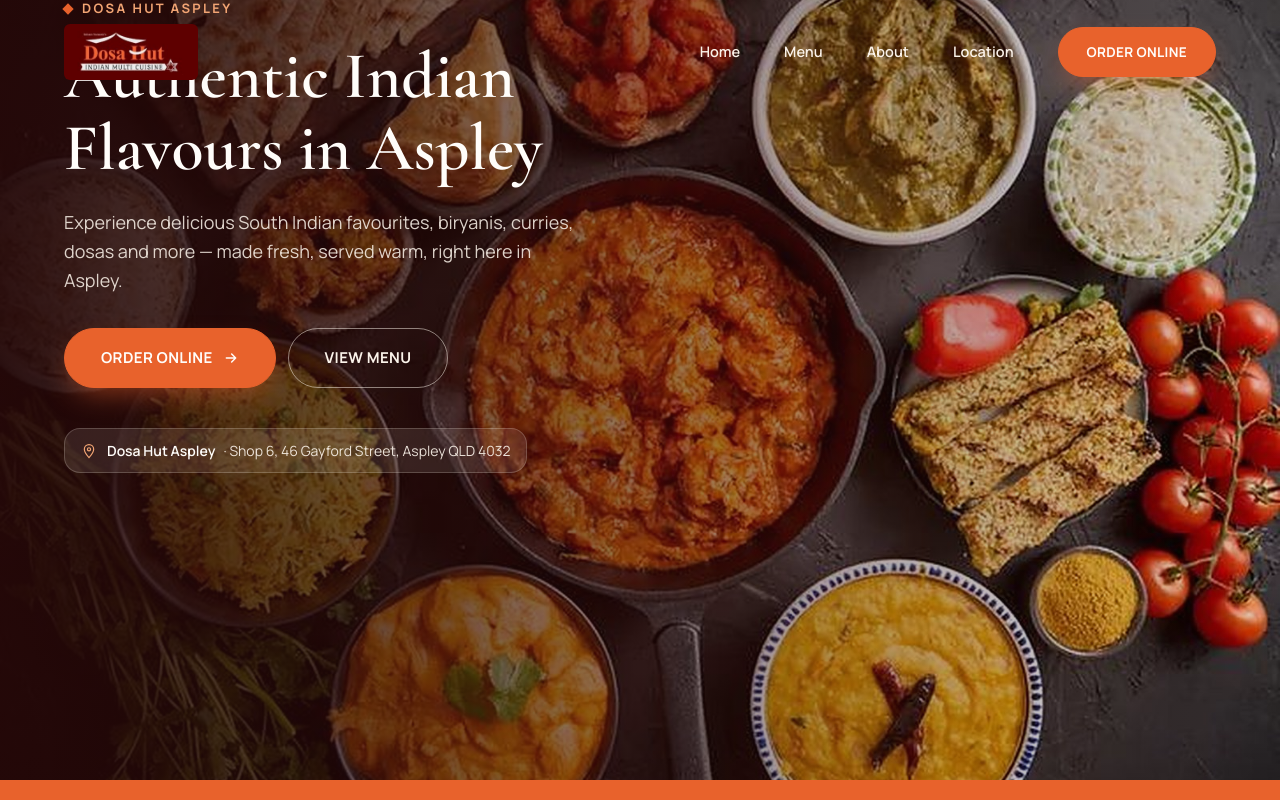
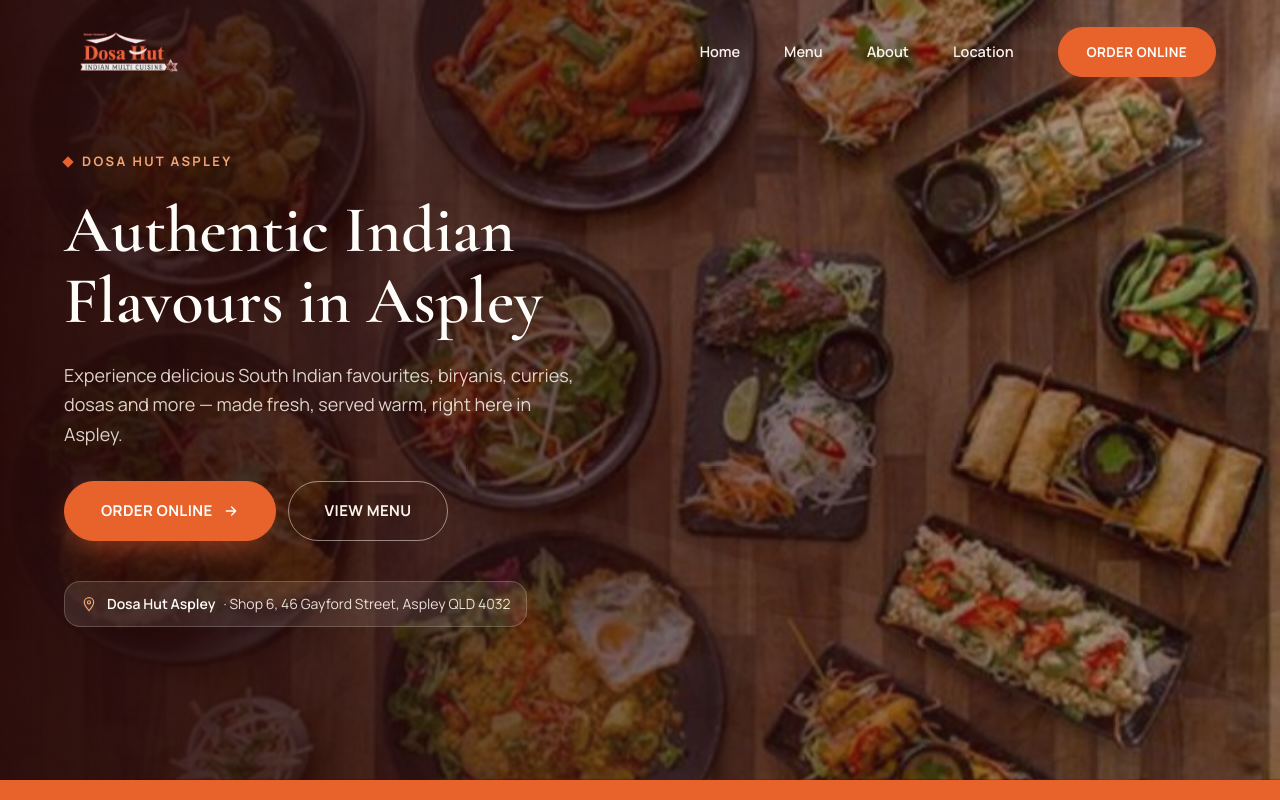
Before and after one commit to maheswar-rao/dosa-hut-Aspley-landing-page, a Next.js app: page / in a window 1280 px wide. Shown: the top 800 px of the page. Built offline with nearby package versions, Linux system fonts and the light colour scheme.

Commit message:
fix layout

```diff
--- a/components/Footer.tsx
+++ b/components/Footer.tsx
@@ -22,11 +22,11 @@
       <div className="mx-auto grid w-full max-w-[1200px] grid-cols-1 gap-9 md:grid-cols-[1.4fr_1fr_1fr_1fr] md:gap-10">
         <div className="flex flex-col gap-4 md:gap-5">
           <Image
-            src="/images/logo.jpg"
+            src="/images/logo.png"
             alt="Dosa Hut logo"
             width={280}
             height={117}
-            className="h-11 w-auto rounded-md md:h-[50px]"
+            className="h-11 w-auto self-start md:h-[50px]"
           />
           <p className="max-w-[280px] text-sm leading-relaxed text-cream-50/60">
             Authentic South Indian &amp; multi-cuisine favourites, freshly made
--- a/components/Gallery.tsx
+++ b/components/Gallery.tsx
@@ -28,7 +28,7 @@
         </p>
       </div>
 
-      <div className="grid w-full max-w-[1200px] grid-cols-2 gap-4 md:grid-cols-4 md:grid-rows-2 md:gap-5">
+      <div className="grid w-full max-w-[1200px] grid-cols-2 gap-4 md:h-[560px] md:grid-cols-4 md:grid-rows-2 md:gap-5">
         {GALLERY.map((item, i) => (
           <div
             key={item.label}
--- a/components/Hero.tsx
+++ b/components/Hero.tsx
@@ -1,25 +1,36 @@
-import Image from "next/image";
 import { Navbar } from "./Navbar";
 import { Button } from "./Button";
+import { HeroBackground } from "./HeroBackground";
 import { ArrowRightIcon, PinIcon } from "./Icons";
 import { SITE } from "@/lib/site";
+
+const HERO_SLIDES = [
+  {
+    src: "/images/hero-food.jpg",
+    alt: "A spread of Indian curries, tandoori chicken, naan and rice",
+    position: "object-[60%_40%]",
+  },
+  {
+    src: "/images/venue-banquet.jpg",
+    alt: "Dosa Hut banquet hall set up for an event",
+    position: "object-center",
+  },
+  {
+    src: "/images/gallery-multicuisine.jpg",
+    alt: "A spread of multi-cuisine dishes on a wooden table",
+    position: "object-center",
+  },
+];
 
 export function Hero() {
   return (
     <section id="top" className="relative h-[620px] w-full overflow-hidden bg-maroon-900 md:h-[780px]">
-      <Image
-        src="/images/hero-food.jpg"
-        alt="A spread of Indian curries, tandoori chicken, naan and rice"
-        fill
-        priority
-        sizes="100vw"
-        className="object-cover object-[60%_40%]"
-      />
+      <HeroBackground slides={HERO_SLIDES} />
       <div className="absolute inset-0 bg-gradient-to-b from-maroon-950/90 via-maroon-950/70 to-maroon-950/95 md:bg-gradient-to-r md:from-maroon-950/95 md:via-maroon-900/50 md:to-maroon-900/10" />
 
       <Navbar />
 
-      <div className="absolute inset-x-5 bottom-8 flex flex-col gap-4 md:inset-x-16 md:inset-y-0 md:bottom-auto md:flex md:max-w-[640px] md:flex-col md:justify-center md:gap-6">
+      <div className="absolute inset-x-5 bottom-8 flex flex-col gap-4 md:inset-x-16 md:top-0 md:bottom-0 md:max-w-[640px] md:justify-center md:gap-6">
         <div className="flex items-center gap-2.5">
           <span className="h-2 w-2 rotate-45 bg-orange-500" />
           <span className="text-xs font-bold tracking-[0.16em] text-peach-400 uppercase md:text-[13px] md:tracking-[0.18em]">
@@ -48,7 +59,7 @@
 
         <div className="mt-2 flex items-start gap-2.5 rounded-2xl border border-cream-50/20 bg-cream-50/10 px-4 py-3 md:mt-4 md:w-fit md:items-center">
           <PinIcon size={16} color="#F2A574" className="mt-0.5 shrink-0 md:mt-0" />
-          <span className="text-[13px] leading-snug text-cream-50/90 md:text-sm">
+          <span className="min-w-0 text-[13px] leading-snug text-cream-50/90 md:text-sm">
             <span className="font-semibold text-cream-0 md:mr-2">Dosa Hut Aspley</span>
             <span className="hidden md:inline">·</span>{" "}
             {SITE.addressFull}
--- /dev/null
+++ b/components/HeroBackground.tsx
@@ -0,0 +1,40 @@
+"use client";
+
+import { useEffect, useState } from "react";
+import Image from "next/image";
+
+type Slide = {
+  src: string;
+  alt: string;
+  position?: string;
+};
+
+export function HeroBackground({ slides, intervalMs = 3000 }: { slides: Slide[]; intervalMs?: number }) {
+  const [active, setActive] = useState(0);
+
+  useEffect(() => {
+    if (slides.length < 2) return;
+    const id = setInterval(() => {
+      setActive((i) => (i + 1) % slides.length);
+    }, intervalMs);
+    return () => clearInterval(id);
+  }, [slides.length, intervalMs]);
+
+  return (
+    <>
+      {slides.map((slide, i) => (
+        <Image
+          key={slide.src}
+          src={slide.src}
+          alt={slide.alt}
+          fill
+          priority={i === 0}
+          sizes="100vw"
+          className={`object-cover transition-opacity duration-[1500ms] ease-in-out ${
+            slide.position ?? "object-[60%_40%]"
+          } ${i === active ? "opacity-100" : "opacity-0"}`}
+        />
+      ))}
+    </>
+  );
+}
--- a/components/Navbar.tsx
+++ b/components/Navbar.tsx
@@ -14,11 +14,11 @@
       <div className="flex items-center justify-between px-5 py-5 md:px-16 md:py-6">
         <a href="#top" className="shrink-0">
           <Image
-            src="/images/logo.jpg"
+            src="/images/logo.png"
             alt="Dosa Hut logo"
             width={280}
             height={117}
-            className="h-10 w-auto rounded-md md:h-14"
+            className="h-10 w-auto md:h-14"
             priority
           />
         </a>
```
Also changed, not shown: public/images/logo.png (added).
